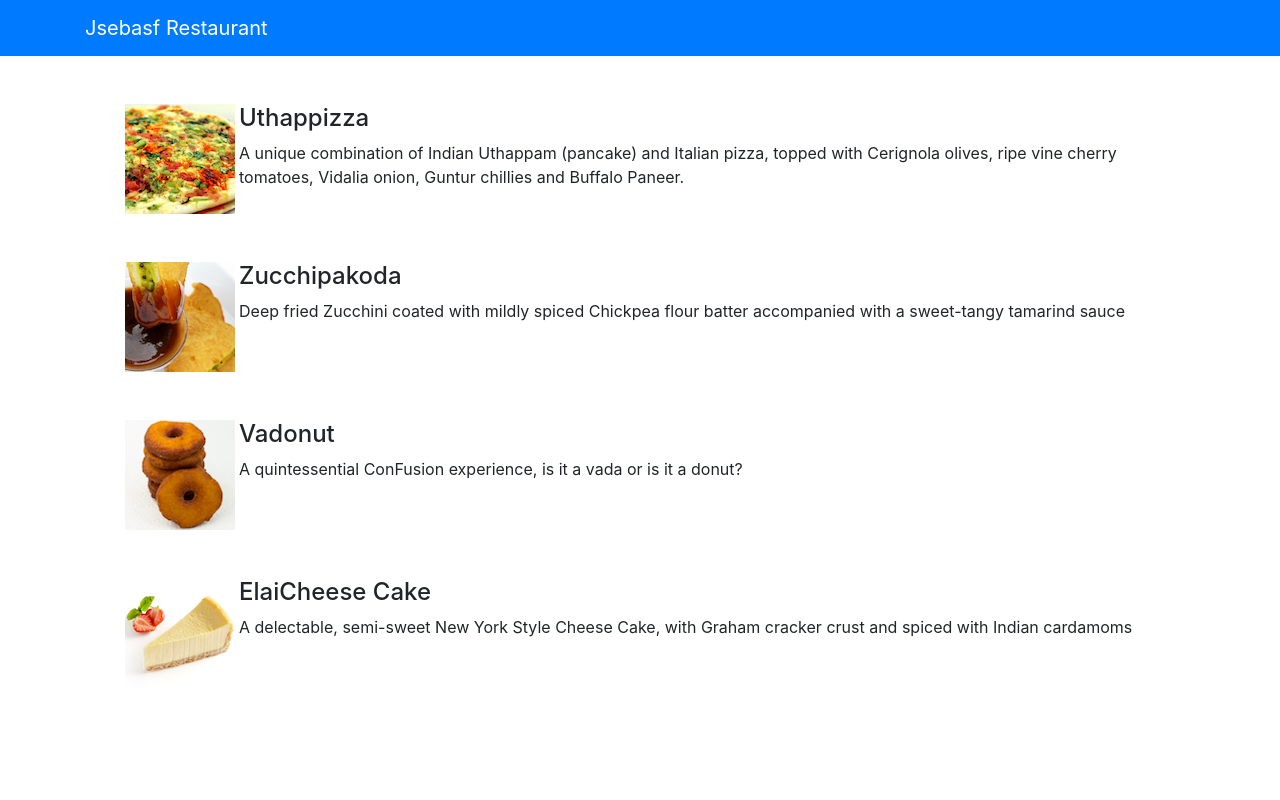
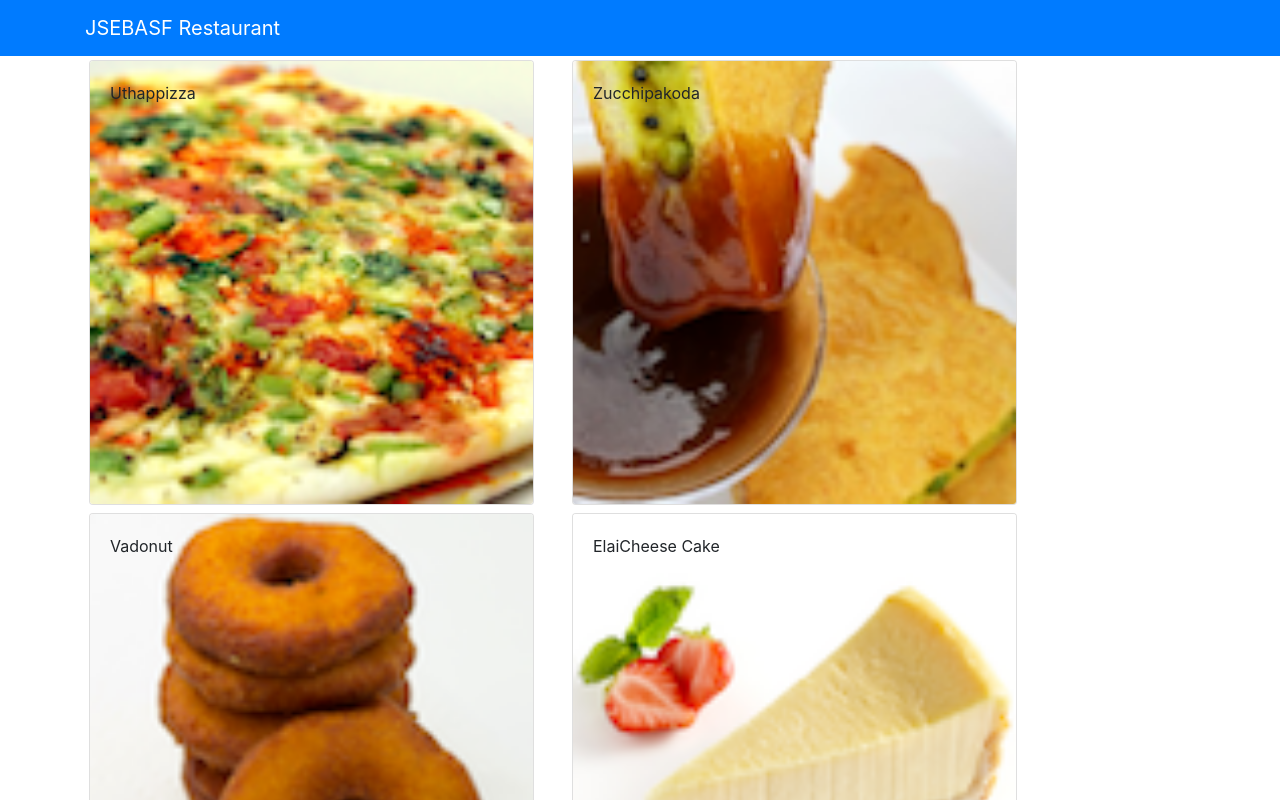
Before and after one commit to sebastianflor/confusion, a React (Create React App) app: page / in a window 1280 px wide. Shown: the top 800 px of the page. Built offline with nearby package versions, Linux system fonts and the light colour scheme.

Commit message:
Components part II

```diff
--- a/src/App.js
+++ b/src/App.js
@@ -4,17 +4,25 @@
 
 import Menu from './components/menu';
 
-function App() {
+import { DISHES } from './shared/dishes';
+
+export default class App extends React.Component {
+  constructor(props){
+    super(props);
+    this.state = {
+      dishes: DISHES
+    }
+  }
+  render() {
     return (
       <div className="App">
         <Navbar dark color='primary'>
           <div className='container'>
-          <NavbarBrand href='#'>Jsebasf Restaurant</NavbarBrand>
+            <NavbarBrand href='#'>JSEBASF Restaurant</NavbarBrand>
           </div>
         </Navbar>
-      <Menu />
+        <Menu dishes={this.state.dishes} />
       </div>
     );
   }
-
-export default App;
+}
--- a/src/components/menu.js
+++ b/src/components/menu.js
@@ -1,69 +1,57 @@
 import React from 'react';
-import { Media } from 'reactstrap';
+import { Card, CardImg, CardImgOverlay, CardText, CardBody, CardTitle } from 'reactstrap';
 
 export default class Menu extends React.Component {
     constructor(props) {
         super(props);
         this.state = {
-            dishes: [
-                {
-                    id: 0,
-                    name:'Uthappizza',
-                    image: 'assets/images/uthappizza.png',
-                    category: 'mains',
-                    label:'Hot',
-                    price:'4.99',
-                    description:'A unique combination of Indian Uthappam (pancake) and Italian pizza, topped with Cerignola olives, ripe vine cherry tomatoes, Vidalia onion, Guntur chillies and Buffalo Paneer.'                        },
-                 {
-                    id: 1,
-                    name:'Zucchipakoda',
-                    image: 'assets/images/zucchipakoda.png',
-                    category: 'appetizer',
-                    label:'',
-                    price:'1.99',
-                    description:'Deep fried Zucchini coated with mildly spiced Chickpea flour batter accompanied with a sweet-tangy tamarind sauce'                        },
-                 {
-                    id: 2,
-                    name:'Vadonut',
-                    image: 'assets/images/vadonut.png',
-                    category: 'appetizer',
-                    label:'New',
-                    price:'1.99',
-                    description:'A quintessential ConFusion experience, is it a vada or is it a donut?'                        },
-                 {
-                    id: 3,
-                    name:'ElaiCheese Cake',
-                    image: 'assets/images/elaicheesecake.png',
-                    category: 'dessert',
-                    label:'',
-                    price:'2.99',
-                    description:'A delectable, semi-sweet New York Style Cheese Cake, with Graham cracker crust and spiced with Indian cardamoms'                        }
-            ],
-        };
+            selectedDish: null
+        }
     }
+
+    onDishSelect(dish) {
+        this.setState({ selectedDish: dish });
+    }
+
+    renderDish(dish) {
+        if(dish != null){
+            return (
+                <Card>
+                    <CardImg top src={dish.image} alt={dish.name} />
+                    <CardBody>
+                      <CardTitle>{dish.name}</CardTitle>
+                      <CardText>{dish.description}</CardText>
+                    </CardBody>
+                </Card>
+            );
+        } else {
+            return (
+                <div></div>
+            );
+        }
+    }
+
     render() {
-        const menu = this.state.dishes.map((dish) => {
+        const menu = this.props.dishes.map((dish) => {
             return (
-                <div key={dish.id} className='col-12 mt-5'>
-                    <Media tag='li'>
-                        <Media left middle>
-                            <Media object src={dish.image} alt={dish.name} />
-                        </Media>
-                        <Media body className='ml-1'>
-                            <Media heading>{dish.name}</Media>
-                            <p>{dish.description}</p>
-                        </Media>
-                    </Media>
+                <div className='col-12 col-md-5 m-1' key={dish.id} onClick={() => this.onDishSelect(dish)}>
+                    <Card>
+                        <CardImg width='100%' src={dish.image} />
+                        <CardImgOverlay>
+                            <CardTitle>{dish.name}</CardTitle>
+                        </CardImgOverlay>
+                    </Card>
                 </div>
             );
         });
         return (
             <div className='container'>
-                <div className='row'>
-                    <Media list>
-                        {menu}
-                    </Media>
-                </div>
+               <div className='row'>{menu}</div>
+               <div className='row'>
+                   <div className='col-12 col-md-5 m-1'>
+                       {this.renderDish(this.state.selectedDish)}
+                   </div>
+               </div>
             </div>
         );
     }
--- /dev/null
+++ b/src/shared/dishes.js
@@ -0,0 +1,186 @@
+export const DISHES =
+    [
+        {
+        id: 0,
+        name:'Uthappizza',
+        image: 'assets/images/uthappizza.png',
+        category: 'mains',
+        label:'Hot',
+        price:'4.99',
+        description:'A unique combination of Indian Uthappam (pancake) and Italian pizza, topped with Cerignola olives, ripe vine cherry tomatoes, Vidalia onion, Guntur chillies and Buffalo Paneer.',
+        comments: [
+            {
+            id: 0,
+            rating: 5,
+            comment: "Imagine all the eatables, living in conFusion!",
+            author: "John Lemon",
+            date: "2012-10-16T17:57:28.556094Z"
+            },
+            {
+            id: 1,
+            rating: 4,
+            comment: "Sends anyone to heaven, I wish I could get my mother-in-law to eat it!",
+            author: "Paul McVites",
+            date: "2014-09-05T17:57:28.556094Z"
+            },
+            {
+            id: 2,
+            rating: 3,
+            comment: "Eat it, just eat it!",
+            author: "Michael Jaikishan",
+            date: "2015-02-13T17:57:28.556094Z"
+            },
+            {
+            id: 3,
+            rating: 4,
+            comment: "Ultimate, Reaching for the stars!",
+            author: "Ringo Starry",
+            date: "2013-12-02T17:57:28.556094Z"
+            },
+            {
+            id: 4,
+            rating: 2,
+            comment: "It's your birthday, we're gonna party!",
+            author: "25 Cent",
+            date: "2011-12-02T17:57:28.556094Z"
+            }
+        ]                        },
+        {
+        id: 1,
+        name:'Zucchipakoda',
+        image: 'assets/images/zucchipakoda.png',
+        category: 'appetizer',
+        label:'',
+        price:'1.99',
+        description:'Deep fried Zucchini coated with mildly spiced Chickpea flour batter accompanied with a sweet-tangy tamarind sauce',
+        comments: [
+            {
+            id: 0,
+            rating: 5,
+            comment: "Imagine all the eatables, living in conFusion!",
+            author: "John Lemon",
+            date: "2012-10-16T17:57:28.556094Z"
+            },
+            {
+            id: 1,
+            rating: 4,
+            comment: "Sends anyone to heaven, I wish I could get my mother-in-law to eat it!",
+            author: "Paul McVites",
+            date: "2014-09-05T17:57:28.556094Z"
+            },
+            {
+            id: 2,
+            rating: 3,
+            comment: "Eat it, just eat it!",
+            author: "Michael Jaikishan",
+            date: "2015-02-13T17:57:28.556094Z"
+            },
+            {
+            id: 3,
+            rating: 4,
+            comment: "Ultimate, Reaching for the stars!",
+            author: "Ringo Starry",
+            date: "2013-12-02T17:57:28.556094Z"
+            },
+            {
+            id: 4,
+            rating: 2,
+            comment: "It's your birthday, we're gonna party!",
+            author: "25 Cent",
+            date: "2011-12-02T17:57:28.556094Z"
+            }
+        ]
+        },
+        {
+        id: 2,
+        name:'Vadonut',
+        image: 'assets/images/vadonut.png',
+        category: 'appetizer',
+        label:'New',
+        price:'1.99',
+        description:'A quintessential ConFusion experience, is it a vada or is it a donut?',
+        comments: [
+            {
+            id: 0,
+            rating: 5,
+            comment: "Imagine all the eatables, living in conFusion!",
+            author: "John Lemon",
+            date: "2012-10-16T17:57:28.556094Z"
+            },
+            {
+            id: 1,
+            rating: 4,
+            comment: "Sends anyone to heaven, I wish I could get my mother-in-law to eat it!",
+            author: "Paul McVites",
+            date: "2014-09-05T17:57:28.556094Z"
+            },
+            {
+            id: 2,
+            rating: 3,
+            comment: "Eat it, just eat it!",
+            author: "Michael Jaikishan",
+            date: "2015-02-13T17:57:28.556094Z"
+            },
+            {
+            id: 3,
+            rating: 4,
+            comment: "Ultimate, Reaching for the stars!",
+            author: "Ringo Starry",
+            date: "2013-12-02T17:57:28.556094Z"
+            },
+            {
+            id: 4,
+            rating: 2,
+            comment: "It's your birthday, we're gonna party!",
+            author: "25 Cent",
+            date: "2011-12-02T17:57:28.556094Z"
+            }
+        ]
+        },
+        {
+        id: 3,
+        name:'ElaiCheese Cake',
+        image: 'assets/images/elaicheesecake.png',
+        category: 'dessert',
+        label:'',
+        price:'2.99',
+        description:'A delectable, semi-sweet New York Style Cheese Cake, with Graham cracker crust and spiced with Indian cardamoms',
+        comments: [
+            {
+            id: 0,
+            rating: 5,
+            comment: "Imagine all the eatables, living in conFusion!",
+            author: "John Lemon",
+            date: "2012-10-16T17:57:28.556094Z"
+            },
+            {
+            id: 1,
+            rating: 4,
+            comment: "Sends anyone to heaven, I wish I could get my mother-in-law to eat it!",
+            author: "Paul McVites",
+            date: "2014-09-05T17:57:28.556094Z"
+            },
+            {
+            id: 2,
+            rating: 3,
+            comment: "Eat it, just eat it!",
+            author: "Michael Jaikishan",
+            date: "2015-02-13T17:57:28.556094Z"
+            },
+            {
+            id: 3,
+            rating: 4,
+            comment: "Ultimate, Reaching for the stars!",
+            author: "Ringo Starry",
+            date: "2013-12-02T17:57:28.556094Z"
+            },
+            {
+            id: 4,
+            rating: 2,
+            comment: "It's your birthday, we're gonna party!",
+            author: "25 Cent",
+            date: "2011-12-02T17:57:28.556094Z"
+            }
+        ]
+        }
+    ];
```
Lines whose indentation alone changed are shown as unchanged.
